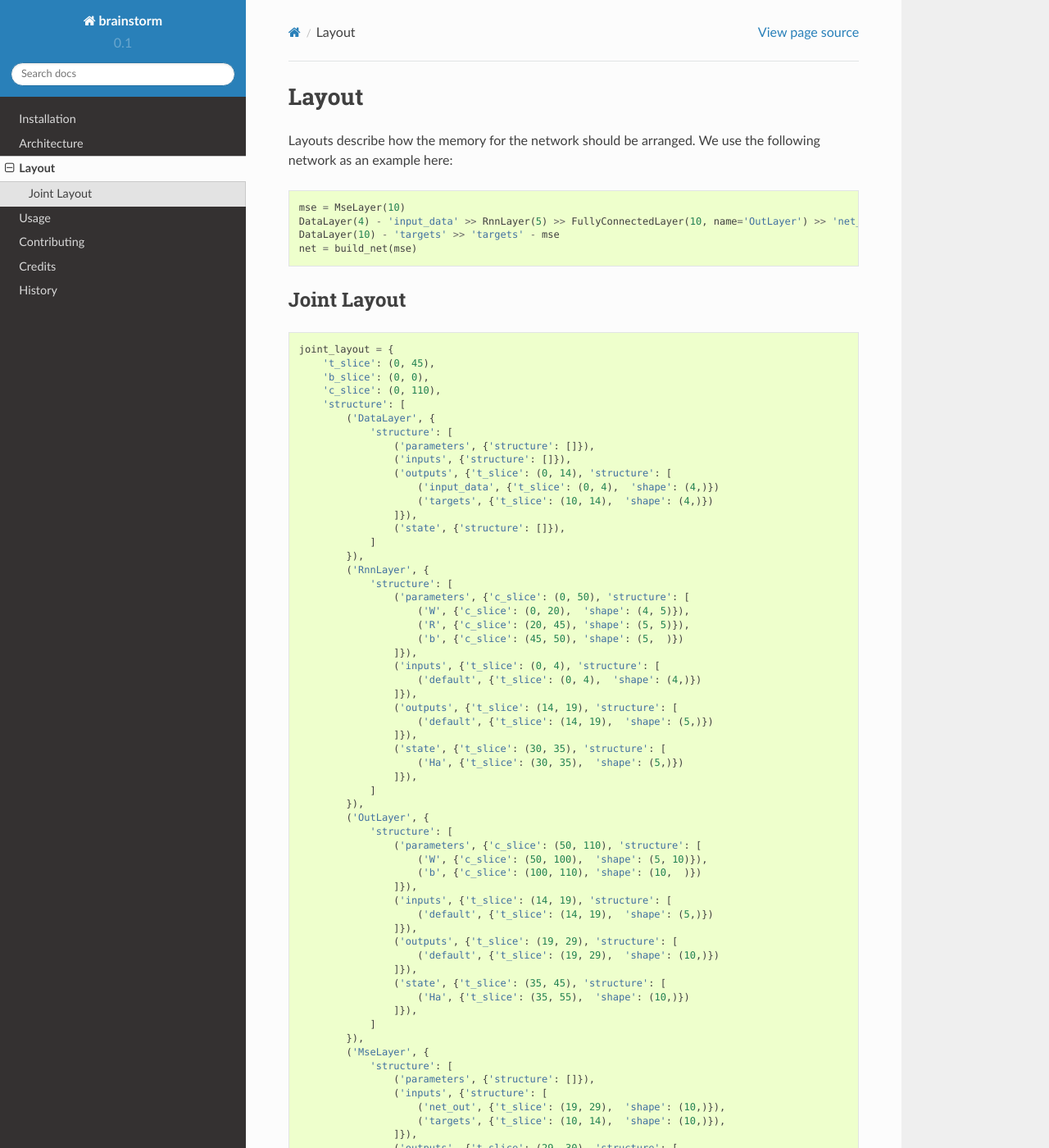
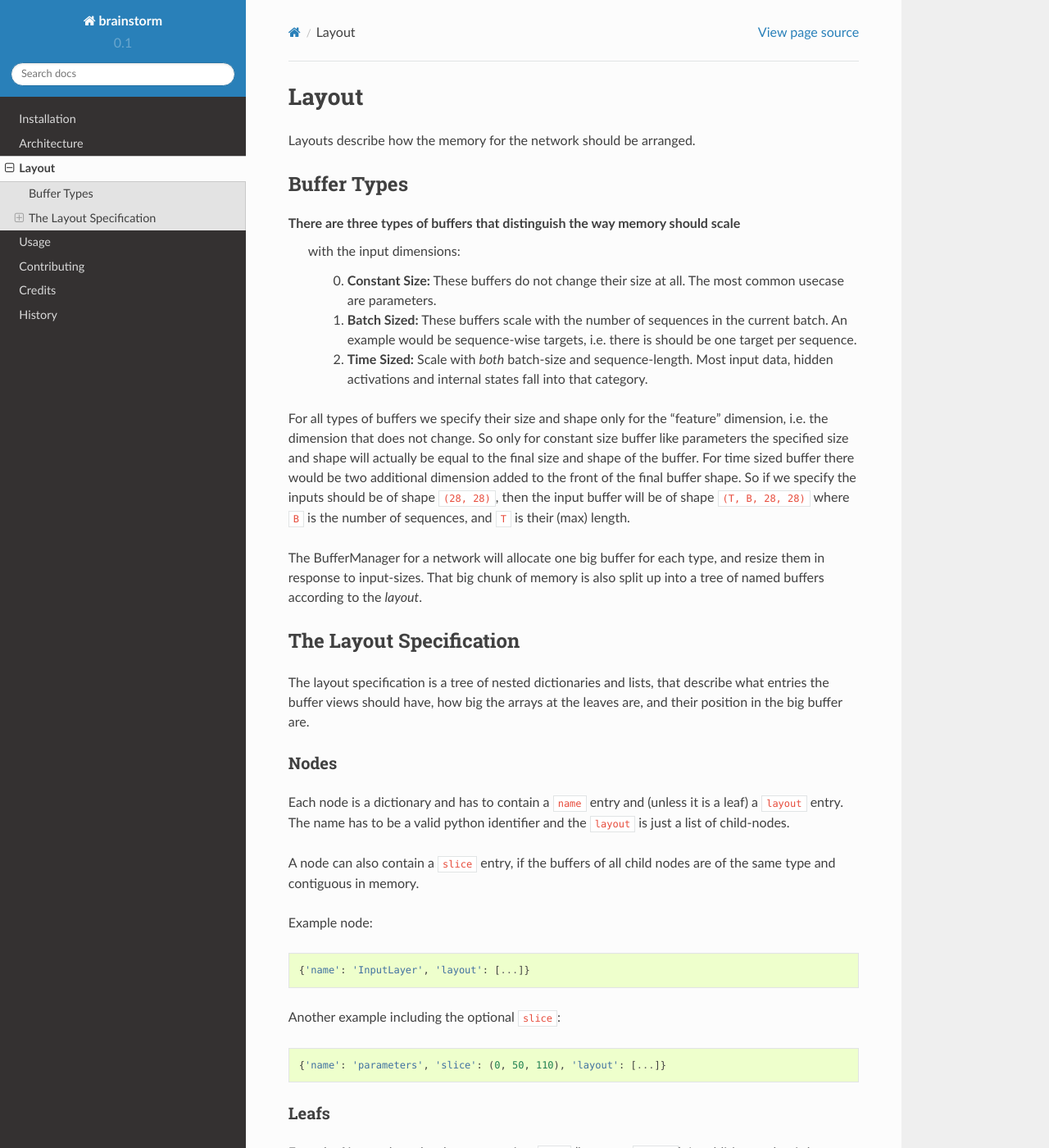
Before and after one commit to IDSIA/brainstorm, a Sphinx documentation site: the page built from docs/layout.rst, in a window 1280 px wide and 1400 px high. Shown: the whole window at 82% size. Built offline with Sphinx 7.4.7 and the Read the Docs theme 2.0.0, drawn with Linux system fonts in a browser that asks for light colours; some of the changed text lies outside the part shown.

Commit message:
added some documentation for the layout specification

```diff
--- a/docs/layout.rst
+++ b/docs/layout.rst
@@ -2,6 +2,91 @@
 Layout
 ======
 Layouts describe how the memory for the network should be arranged.
+
+.. _buffer_types:
+
+Buffer Types
+============
+There are three types of buffers that distinguish the way memory should scale
+ with the input dimensions:
+
+  0. **Constant Size:** These buffers do not change their size at all.
+     The most common usecase are parameters.
+
+  1. **Batch Sized:** These buffers scale with the number of sequences in the
+     current batch. An example would be sequence-wise targets, i.e. there is
+     should be one target per sequence.
+
+  2. **Time Sized:** Scale with *both* batch-size and sequence-length.
+     Most input data, hidden activations and internal states fall into that
+     category.
+
+For all types of buffers we specify their size and shape only for the "feature"
+dimension, i.e. the dimension that does not change. So only for constant size
+buffer like parameters the specified size and shape will actually be equal to
+the final size and shape of the buffer.
+For time sized buffer there would be two additional dimension added to the
+front of the final buffer shape. So if we specify the inputs should be of
+shape ``(28, 28)``, then the input buffer will be of shape ``(T, B, 28, 28)``
+where ``B`` is the number of sequences, and ``T`` is their (max) length.
+
+The BufferManager for a network will allocate one big buffer for each type,
+and resize them in response to input-sizes. That big chunk of memory is also
+split up into a tree of named buffers according to the *layout*.
+
+The Layout Specification
+========================
+The layout specification is a tree of nested dictionaries and lists,
+that describe what entries the buffer views should have, how big the arrays
+at the leaves are, and their position in the big buffer are.
+
+Nodes
+-----
+Each node is a dictionary and has to contain a ``name`` entry and
+(unless it is a leaf) a ``layout`` entry. The name has to be a valid python
+identifier and the ``layout`` is just a list of child-nodes.
+
+A node can also contain a ``slice`` entry, if the buffers of all child nodes
+are of the same type and contiguous in memory.
+
+Example node:
+
+.. code-block:: python
+
+    {'name': 'InputLayer', 'layout': [...]}
+
+Another example including the optional ``slice``:
+
+.. code-block:: python
+
+    {'name': 'parameters', 'slice': (0, 50, 110), 'layout': [...]}
+
+Leafs
+-----
+Every leaf is a node and so has to contain a ``name`` (but not a ``layout``).
+In addition to that it *has to have* a ``slice`` entry. The slice should be
+a tuple of three integers ``(buffer_type, start, stop)``.
+Where ``buffer_type`` in ``[0, 1, 2]`` refers to one of the :ref:`buffer_types`,
+and ``start`` and ``stop`` specify which slice of the big buffer this leaf points to.
+
+Leafs can also contain a ``shape`` entry describing how the feature
+dimension of that buffer should be shaped. It defaults to ``(stop-start, )``.
+
+Example leaf for a 4 times 5 weight matrix:
+
+.. code-block:: python
+
+    {'name': 'W', 'slice': (0, 5, 25),  'shape': (4, 5)}
+
+Example leaf for the output of a layer with 10 hidden units:
+
+.. code-block:: python
+
+    {'name': 'default', 'slice': (2, 19, 29), 'shape': (10,)}
+
+
+Full Layout Example
+-------------------
 We use the following network as an example here:
 
 .. code-block:: python
@@ -11,76 +96,56 @@ We use the following network as an example here:
     DataLayer(10) - 'targets' >> 'targets' - mse
     net = build_net(mse)
 
-
-
-Joint Layout
-============
-
 .. code-block:: python
 
     joint_layout = {
-        't_slice': (0, 45),
-        'b_slice': (0, 0),
-        'c_slice': (0, 110),
-        'structure': [
-            ('DataLayer', {
-                'structure': [
-                    ('parameters', {'structure': []}),
-                    ('inputs', {'structure': []}),
-                    ('outputs', {'t_slice': (0, 14), 'structure': [
-                        ('input_data', {'t_slice': (0, 4),  'shape': (4,)})
-                        ('targets', {'t_slice': (10, 14),  'shape': (4,)})
-                    ]}),
-                    ('state', {'structure': []}),
-                ]
-            }),
-            ('RnnLayer', {
-                'structure': [
-                    ('parameters', {'c_slice': (0, 50), 'structure': [
-                        ('W', {'c_slice': (0, 20),  'shape': (4, 5)}),
-                        ('R', {'c_slice': (20, 45), 'shape': (5, 5)}),
-                        ('b', {'c_slice': (45, 50), 'shape': (5,  )})
-                    ]}),
-                    ('inputs', {'t_slice': (0, 4), 'structure': [
-                        ('default', {'t_slice': (0, 4),  'shape': (4,)})
-                    ]}),
-                    ('outputs', {'t_slice': (14, 19), 'structure': [
-                        ('default', {'t_slice': (14, 19),  'shape': (5,)})
-                    ]}),
-                    ('state', {'t_slice': (30, 35), 'structure': [
-                        ('Ha', {'t_slice': (30, 35),  'shape': (5,)})
-                    ]}),
-                ]
-            }),
-            ('OutLayer', {
-                'structure': [
-                    ('parameters', {'c_slice': (50, 110), 'structure': [
-                        ('W', {'c_slice': (50, 100),  'shape': (5, 10)}),
-                        ('b', {'c_slice': (100, 110), 'shape': (10,  )})
-                    ]}),
-                    ('inputs', {'t_slice': (14, 19), 'structure': [
-                        ('default', {'t_slice': (14, 19),  'shape': (5,)})
-                    ]}),
-                    ('outputs', {'t_slice': (19, 29), 'structure': [
-                        ('default', {'t_slice': (19, 29),  'shape': (10,)})
-                    ]}),
-                    ('state', {'t_slice': (35, 45), 'structure': [
-                        ('Ha', {'t_slice': (35, 55),  'shape': (10,)})
-                    ]}),
-                ]
-            }),
-            ('MseLayer', {
-                'structure': [
-                    ('parameters', {'structure': []}),
-                    ('inputs', {'structure': [
-                        ('net_out', {'t_slice': (19, 29),  'shape': (10,)}),
-                        ('targets', {'t_slice': (10, 14),  'shape': (10,)}),
-                    ]}),
-                    ('outputs', {'t_slice': (29, 30), 'structure': [
-                        ('default', {'t_slice': (29, 30),  'shape': (1,)})
-                    ]}),
-                    ('state', {'structure': []}),
-                ]
-            })
+        'sizes': (45, 0, 110),
+        'layout': [
+            {'name': 'InputLayer', 'layout': [
+                {'name': 'outputs', 'slice': (2, 0, 14), 'layout': [
+                    ('input_data', {'slice': (2, 0, 4),   'shape': (4,)}),
+                    ('targets',    {'slice': (2, 10, 14), 'shape': (4,)})
+                ]},
+            ]},
+            {'name': 'RnnLayer', 'layout': [
+                {'name': 'parameters', 'slice': (0, 0, 50), 'layout': [
+                    {'name': 'W', 'slice': (0, 0, 20),  'shape': (4, 5)},
+                    {'name': 'R', 'slice': (0, 20, 45), 'shape': (5, 5)},
+                    {'name': 'b', 'slice': (0, 45, 50), 'shape': (5,  )}
+                ]},
+                {'name': 'inputs', 'slice': (2, 0, 4), 'layout': [
+                    ('default', {'slice': (2, 0, 4), 'shape': (4,)})
+                ]},
+                {'name': 'outputs', 'slice': (2, 14, 19), 'layout': [
+                    ('default', {'tslice': (2, 14, 19), 'shape': (5,)})
+                ]},
+                {'name': 'state', 'slice': (2, 30, 35), 'layout': [
+                    ('Ha', {'slice': (2, 30, 35), 'shape': (5,)})
+                ]},
+            ]},
+            {'name': 'OutLayer', 'layout': [
+                {'name': 'parameters', 'slice': (0, 50, 110), 'layout': [
+                    ('W', {'slice': (0, 50, 100),  'shape': (5, 10)}),
+                    ('b', {'slice': (0, 100, 110), 'shape': (10,  )})
+                ]},
+                {'name': 'inputs', 'slice': (2, 14, 19), 'layout': [
+                    ('default', {'slice': (2, 14, 19), 'shape': (5,)})
+                ]},
+                {'name': 'outputs', 'slice': (2, 19, 29), 'layout': [
+                    ('default', {'slice': (2, 19, 29), 'shape': (10,)})
+                ]},
+                {'name': 'state', 'slice': (2, 35, 45), 'layout': [
+                    ('Ha', {'slice': (2, 35, 55), 'shape': (10,)})
+                ]}
+            ]},
+            {'name': 'MseLayer', 'layout': [
+                {'name': 'inputs', 'layout': [
+                    ('net_out', {'slice': (2, 19, 29), 'shape': (10,)}),
+                    ('targets', {'slice': (2, 10, 14), 'shape': (10,)}),
+                ]},
+                {'name': 'outputs', 'slice': (2, 29, 30), 'layout': [
+                    ('default', {'slice': (2, 29, 30), 'shape': (1,)})
+                ]},
+            ]}
         ]
     }
```
Also changed, not shown: 1 other file.
